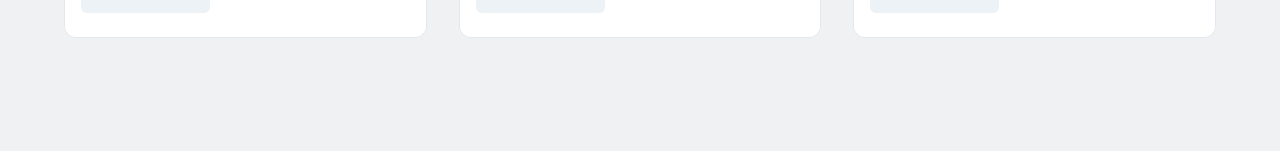
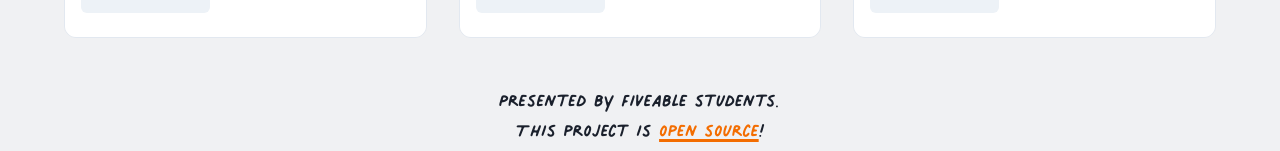
Before and after one commit to thinkfiveable/art, a Next.js app: page / in a window 1280 px wide. Shown: the part 1971-2122 px from the top of the page. Before the commit the page ends 2041 px from the top, so only its background shows below. Built offline with nearby package versions, Linux system fonts and the light colour scheme.

Commit message:
chore: add metadata

```diff
--- a/components/Meta.js
+++ b/components/Meta.js
@@ -1,15 +1,16 @@
-import Head from 'next/head'
+import Head from "next/head";
 
 export default function Meta() {
   const title = "Art Showcase | Fiveable";
-    const description = "Fiveable Art showcase description";
+  const description =
+    "Share your artwork on the Fiveable Art Collective, a community for creatives and artists to make and break.";
   const searchBarColor = "#ffffff";
   const darkSearchBarColor = "#000000";
   const keywords = "art, STEM, Fiveable";
   const author = "ThinkFiveable";
   const twitter = "@thinkfiveable";
   const url = "https://art.fiveable.me";
-    //const image = "/ogimage.png";
+  const image = "/og-image.png";
   return (
     <Head>
       <meta charSet="utf-8" />
@@ -19,16 +20,29 @@ export default function Meta() {
       <meta name="description" content={description} />
       <meta name="keywords" content={keywords} />
       <meta name="author" content={author} />
-            <meta name="theme-color" content={searchBarColor} media="(prefers-color-scheme: light)" />
-            {darkSearchBarColor ? <meta name="theme-color" content={darkSearchBarColor} media="(prefers-color-scheme: dark)" /> : ''}
-            {url ? <meta property="og:url" content={url} /> : ''}
+      <meta
+        name="theme-color"
+        content={searchBarColor}
+        media="(prefers-color-scheme: light)"
+      />
+      {darkSearchBarColor ? (
+        <meta
+          name="theme-color"
+          content={darkSearchBarColor}
+          media="(prefers-color-scheme: dark)"
+        />
+      ) : (
+        ""
+      )}
+      {url ? <meta property="og:url" content={url} /> : ""}
       <meta property="og:type" content="website" />
       <meta property="og:title" content={title} />
       <meta property="og:description" content={description} />
-            {/* <meta property="og:image" content={image} /> */}
+      <meta property="og:image" content={image} />
       <meta name="twitter:card" content="summary" />
       <meta name="twitter:site" content={twitter} />
       <meta name="twitter:creator" content={twitter} />
+      <link rel="icon" type="x-icon" href="/favicon.ico" />
     </Head>
-    )
+  );
 }
--- a/pages/index.js
+++ b/pages/index.js
@@ -42,6 +42,7 @@ export default function Home() {
           pos="absolute"
           right="165"
           top="400"
+          display={["none", "none", "inherit"]}
         />
         <Image
           src="/scribbles-spots.svg"
@@ -159,7 +160,7 @@ export default function Home() {
         </Modal>
 
         <Tabs variant="soft-rounded" colorScheme="blackAlpha">
-          <TabList mx={14}>
+          <TabList mx={14} display="flex" flexWrap="wrap">
             <Tab fontWeight="medium">All</Tab>
             <Tab fontWeight="medium">Visual Art</Tab>
             <Tab fontWeight="medium">Writing</Tab>
@@ -366,6 +367,21 @@ export default function Home() {
           </Masonry> */}
         </section>
       </main>
+      <Box style={{ fontFamily: "Palmer Lake Print" }}>
+        <Text fontSize="4xl" textAlign="center">
+          Presented by Fiveable students.
+        </Text>
+        <Text fontSize="4xl" textAlign="center" mt="-24px">
+          This project is{" "}
+          <a
+            href="https://github.com/thinkfiveable/art"
+            style={{ color: "#F36D01", textDecoration: "underline" }}
+          >
+            open source
+          </a>
+          !
+        </Text>
+      </Box>
     </div>
   );
 }
```
Also changed, not shown: public/og-image.png (added), 1 other file (tests, documents, lock files or other folders). Lines whose indentation alone changed are shown as unchanged.
